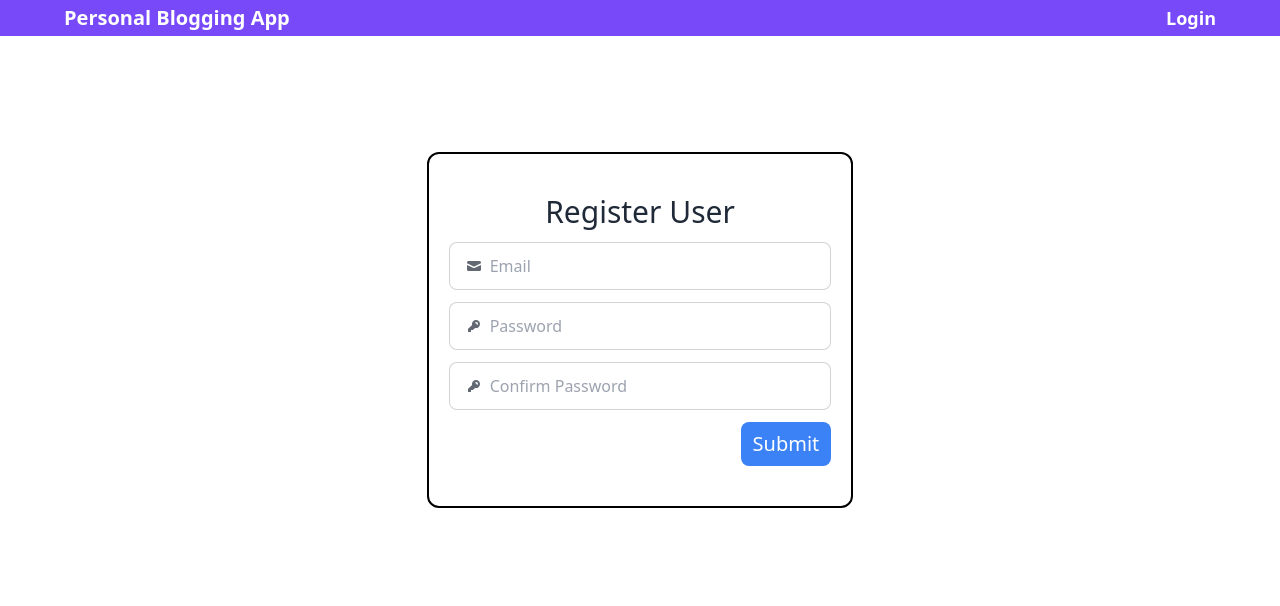
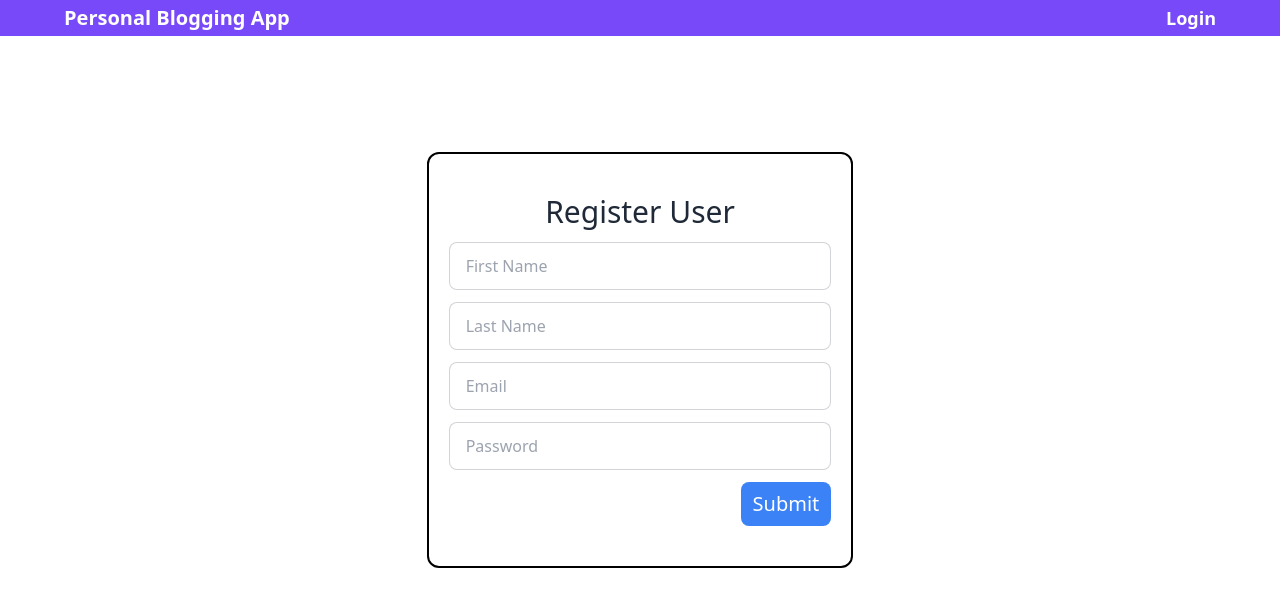
Before and after one commit to Aayan-Ahmed-17/Blogging-App-React, a React (Vite) app: page /signup in a window 1280 px wide. Shown: the top 606 px of the page. Built offline with nearby package versions, Linux system fonts and the light colour scheme.

Commit message:
home blogs userName issue resolve

```diff
--- a/package.json
+++ b/package.json
@@ -11,6 +11,7 @@
   },
   "dependencies": {
     "firebase": "^11.0.1",
+    "lucide-react": "^0.460.0",
     "react": "^18.3.1",
     "react-dom": "^18.3.1",
     "react-router-dom": "^6.28.0"
--- a/src/components/Blog.jsx
+++ b/src/components/Blog.jsx
@@ -1,6 +1,6 @@
 import React, {useState} from "react";
 
-const Blog = ({title, description, mode, dbDocId, setDbDocId, docId, e, index, handleDeleteBlog, handleUserRedirect}) => {
+const Blog = ({userName, time , title, description, mode, dbDocId, setDbDocId, docId, e, index, handleDeleteBlog, handleUserRedirect}) => {
 
     return(
         <>
@@ -9,7 +9,7 @@ const Blog = ({title, description, mode, dbDocId, setDbDocId, docId, e, index, h
                     <img src="../../src/assets/images/profile-image1.png" alt="profile" className="h-24"/>
                     <div className="min-h-24 w-1/2 ">
                         <p className="text-2xl leading-7 font-semibold text-gray-700">{title} </p>
-                        <p className="text-gray-600 font-medium mt-2">Inzamam Malik - <span>August 16th, 2023</span></p>
+                        <p className="text-gray-600 font-medium mt-2">{userName} - <span>{time}</span></p>
                     </div>
                 </div> {/** card header */}
                 <div className=" text-gray-500 min-h-60 mt-2"><p>{description}</p></div> {/** card Body */}
--- a/src/components/Form.jsx
+++ b/src/components/Form.jsx
@@ -1,20 +1,23 @@
 import React, { useState } from "react";
 import { useRef } from "react";
 
-const Form = ({ name, showConfirmPassword = false, onSubmitFunc , emailRef, passwordRef , confirmPasswordRef}) => {
-  // const emailRef = useRef();
-  // const passwordRef = useRef();
-  // const confirmPasswordRef = useRef();
-
+const Form = ({
+  name,
+  onSubmitFunc,
+  emailRef,
+  passwordRef,
+  firstNameRef,
+  lastNameRef,
+}) => {
   let formData;
-
   function fieldData(event) {
     event.preventDefault();
-    showConfirmPassword
+    firstNameRef
       ? (formData = {
+          firstName: firstNameRef.current.value,
+          lastName: lastNameRef.current.value,
           email: emailRef.current.value,
-          password: passwordRef.current.value,
-          confirmPassword: confirmPasswordRef.current.value,
+          password: passwordRef.current.value
         })
       : (formData = {
           email: emailRef.current.value,
@@ -29,16 +32,33 @@ const Form = ({ name, showConfirmPassword = false, onSubmitFunc , emailRef, pass
       className="w-2/6 mx-auto grid gap-3 border-2 border-black px-5 py-10 rounded-xl mt-40"
     >
       <h2 className="text-center text-3xl">{name}</h2>
+      {firstNameRef && (
+        <>
+          <label className="input input-bordered flex items-center gap-2">
+            <input
+              type="text"
+              className="grow"
+              placeholder="First Name"
+              name="fName"
+              autoComplete="on"
+              ref={firstNameRef}
+              required
+            />
+          </label>
+          <label className="input input-bordered flex items-center gap-2">
+            <input
+              type="text"
+              className="grow"
+              placeholder="Last Name"
+              name="LName"
+              autoComplete="on"
+              ref={lastNameRef}
+              required
+            />
+          </label>
+        </>
+      )}
       <label className="input input-bordered flex items-center gap-2">
-        <svg
-          xmlns="http://www.w3.org/2000/svg"
-          viewBox="0 0 16 16"
-          fill="currentColor"
-          className="h-4 w-4 opacity-70"
-        >
-          <path d="M2.5 3A1.5 1.5 0 0 0 1 4.5v.793c.026.009.051.02.076.032L7.674 8.51c.206.1.446.1.652 0l6.598-3.185A.755.755 0 0 1 15 5.293V4.5A1.5 1.5 0 0 0 13.5 3h-11Z" />
-          <path d="M15 6.954 8.978 9.86a2.25 2.25 0 0 1-1.956 0L1 6.954V11.5A1.5 1.5 0 0 0 2.5 13h11a1.5 1.5 0 0 0 1.5-1.5V6.954Z" />
-        </svg>
         <input
           type="text"
           className="grow"
@@ -50,18 +70,6 @@ const Form = ({ name, showConfirmPassword = false, onSubmitFunc , emailRef, pass
         />
       </label>
       <label className="input input-bordered flex items-center gap-2">
-        <svg
-          xmlns="http://www.w3.org/2000/svg"
-          viewBox="0 0 16 16"
-          fill="currentColor"
-          className="h-4 w-4 opacity-70"
-        >
-          <path
-            fillRule="evenodd"
-            d="M14 6a4 4 0 0 1-4.899 3.899l-1.955 1.955a.5.5 0 0 1-.353.146H5v1.5a.5.5 0 0 1-.5.5h-2a.5.5 0 0 1-.5-.5v-2.293a.5.5 0 0 1 .146-.353l3.955-3.955A4 4 0 1 1 14 6Zm-4-2a.75.75 0 0 0 0 1.5.5.5 0 0 1 .5.5.75.75 0 0 0 1.5 0 2 2 0 0 0-2-2Z"
-            clipRule="evenodd"
-          />
-        </svg>
         <input
           type="password"
           className="grow"
@@ -70,30 +78,6 @@ const Form = ({ name, showConfirmPassword = false, onSubmitFunc , emailRef, pass
           ref={passwordRef}
         />
       </label>
-      {showConfirmPassword && (
-        <label className="input input-bordered flex items-center gap-2">
-          <svg
-            xmlns="http://www.w3.org/2000/svg"
-            viewBox="0 0 16 16"
-            fill="currentColor"
-            className="h-4 w-4 opacity-70"
-          >
-            <path
-              fillRule="evenodd"
-              d="M14 6a4 4 0 0 1-4.899 3.899l-1.955 1.955a.5.5 0 0 1-.353.146H5v1.5a.5.5 0 0 1-.5.5h-2a.5.5 0 0 1-.5-.5v-2.293a.5.5 0 0 1 .146-.353l3.955-3.955A4 4 0 1 1 14 6Zm-4-2a.75.75 0 0 0 0 1.5.5.5 0 0 1 .5.5.75.75 0 0 0 1.5 0 2 2 0 0 0-2-2Z"
-              clipRule="evenodd"
-            />
-          </svg>
-          <input
-            type="password"
-            className="grow"
-            placeholder="Confirm Password"
-            name="confirmPassword"
-            ref={confirmPasswordRef}
-            required
-          />
-        </label>
-      )}
       <button
         type="submit"
         className="bg-blue-500 text-white rounded-lg max-w-2/5 justify-self-end py-2 px-3 box-content text-xl"
--- a/src/pages/Profile.jsx
+++ b/src/pages/Profile.jsx
@@ -9,6 +9,7 @@ const Profile = () => {
 
   useEffect(()=>{
     getUserInfo("users", "uid", auth.currentUser.uid, setUserInfo)
+    console.log(setUserInfo)
   }, [])
 
   return (
@@ -18,7 +19,7 @@ const Profile = () => {
       {/* <div className="bg-white grid place-items-center"> */}
         {userInfo && <div className="w-3/5 bg-white min-h-[35rem] min-w-96 ml-32 p-5 mt-36 shadow-lg">
           <img src="../src/assets/images/profile-image1.png" alt="profile image" className="w-1/4 mb-11"/>
-          <p className="text-2xl font-semibold mb-3">{userInfo.fullName}</p>
+          <p className="text-2xl font-semibold mb-3">{userInfo.firstName} {userInfo.lastName}</p>
           <p className="text-2xl font-semibold">Password</p>
           <form className="grid gap-2 mt-4">
 
--- a/src/pages/Signup.jsx
+++ b/src/pages/Signup.jsx
@@ -7,16 +7,16 @@ import Navbar from '../components/Navbar'
 const Signup = () => {
   const [error, setError] = useState(false)
 
-  const fullName = useRef()
+  const firstName = useRef()
+  const lastName = useRef()
   const email = useRef()
   const password = useRef()
-  const confirmPassword = useRef()
 
   const navigate = useNavigate()
 
   const handleRegistration = async () => {
 
-    const result = await signUpUser(email.current.value, password.current.value, fullName.current.value);
+    const result = await signUpUser(email.current.value, password.current.value, firstName.current?.value, lastName.current?.value);
 
     // result is obj returned thr signUpUser func
     if (result.success) {
@@ -33,7 +33,7 @@ const Signup = () => {
   return (
     <div className='-mt-8'>
     <Navbar />
-    <Form name={"Register User"} onSubmitFunc={handleRegistration} emailRef={email} passwordRef={password} showConfirmPassword={true} confirmPasswordRef={confirmPassword}/>
+    <Form name={"Register User"} onSubmitFunc={handleRegistration} emailRef={email} passwordRef={password} firstNameRef={firstName} lastNameRef={lastName}/>
     </div>
   )
 }
--- a/src/pages/Userblogs.jsx
+++ b/src/pages/Userblogs.jsx
@@ -12,6 +12,8 @@ const Userblogs = () => {
   const [loading, setLoading] = useState(true);
   const [userInfo, setUserInfo] = useState()
   const { id } = useParams();
+  let time = new Date
+  let date = time.toDateString()
 
   const getUserBlogs = async (uid) => {
     try {
@@ -51,13 +53,13 @@ const Userblogs = () => {
       <Navbar />
       <Header title={"< Back to all blogs"}/>
       {userInfo && <div className="flex justify-between mt-32 pr-16">
-      <h2 className=" text-2xl mb-2 -mt-7 ml-16 font-semibold">{`All from ${userInfo.fullName}`}</h2>
+      <h2 className=" text-2xl mb-2 -mt-7 ml-16 font-semibold">{`All from ${userInfo.firstName} ${userInfo.lastName}`}</h2>
         <div className="w-3/5 mt-4 -ml-16">
           {/* <h2 className='text-2xl mb-2 font-semibold'>My Blogs</h2> */}
           {userBlogs.length > 0 &&
             userBlogs.map((e, i) => {
               return (
-                <Blog key={i} title={e.title} description={e.description} />
+                <Blog key={i} userName={userInfo.firstName + ' ' + userInfo.lastName} time={date} title={e.title} description={e.description} />
               );
             })}
         </div>
```
Also changed, not shown: src/configs/firebase/firebasemethods.js (+12 -2 lines), src/pages/Home.jsx (+50 -9 lines), 1 other file (tests, documents, lock files or other folders).
